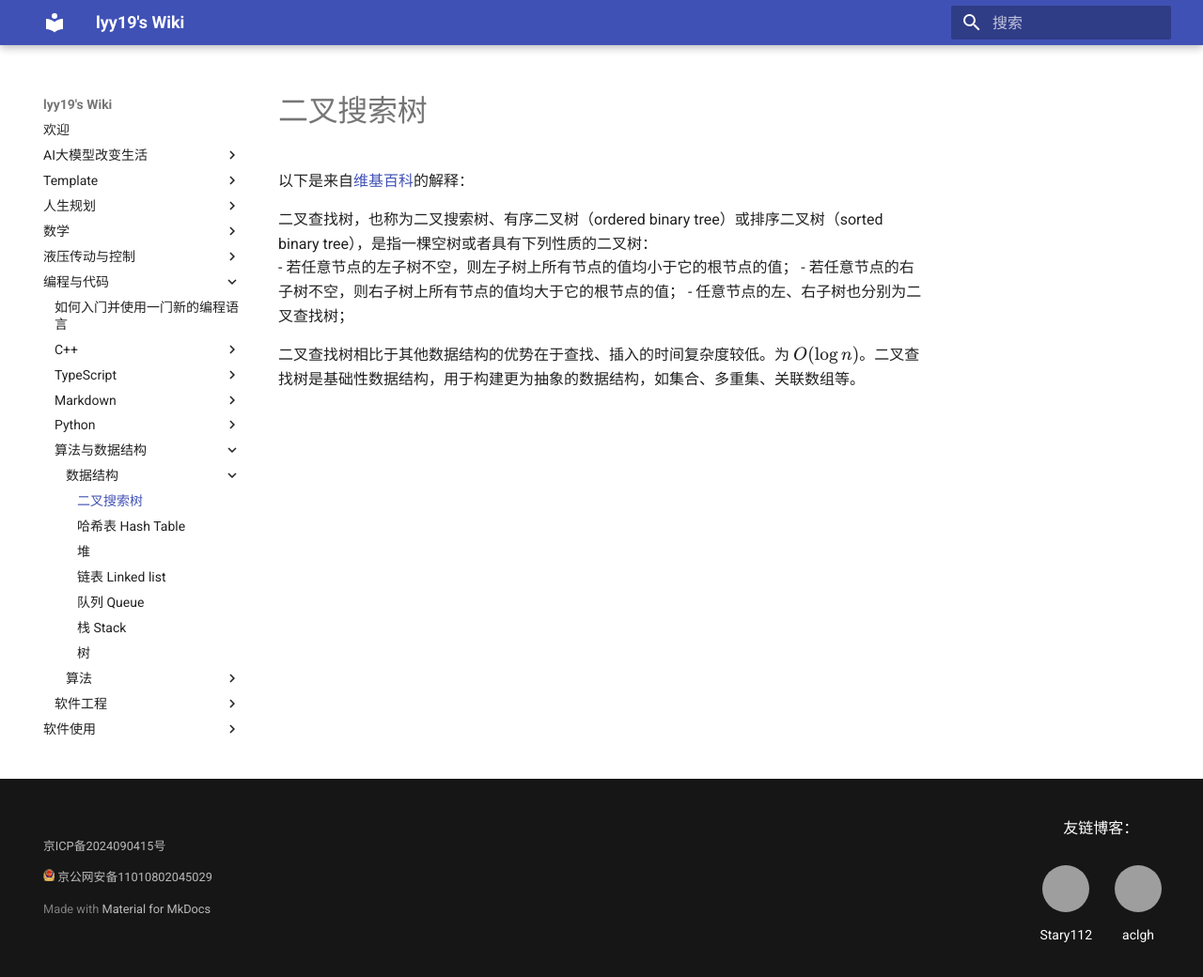
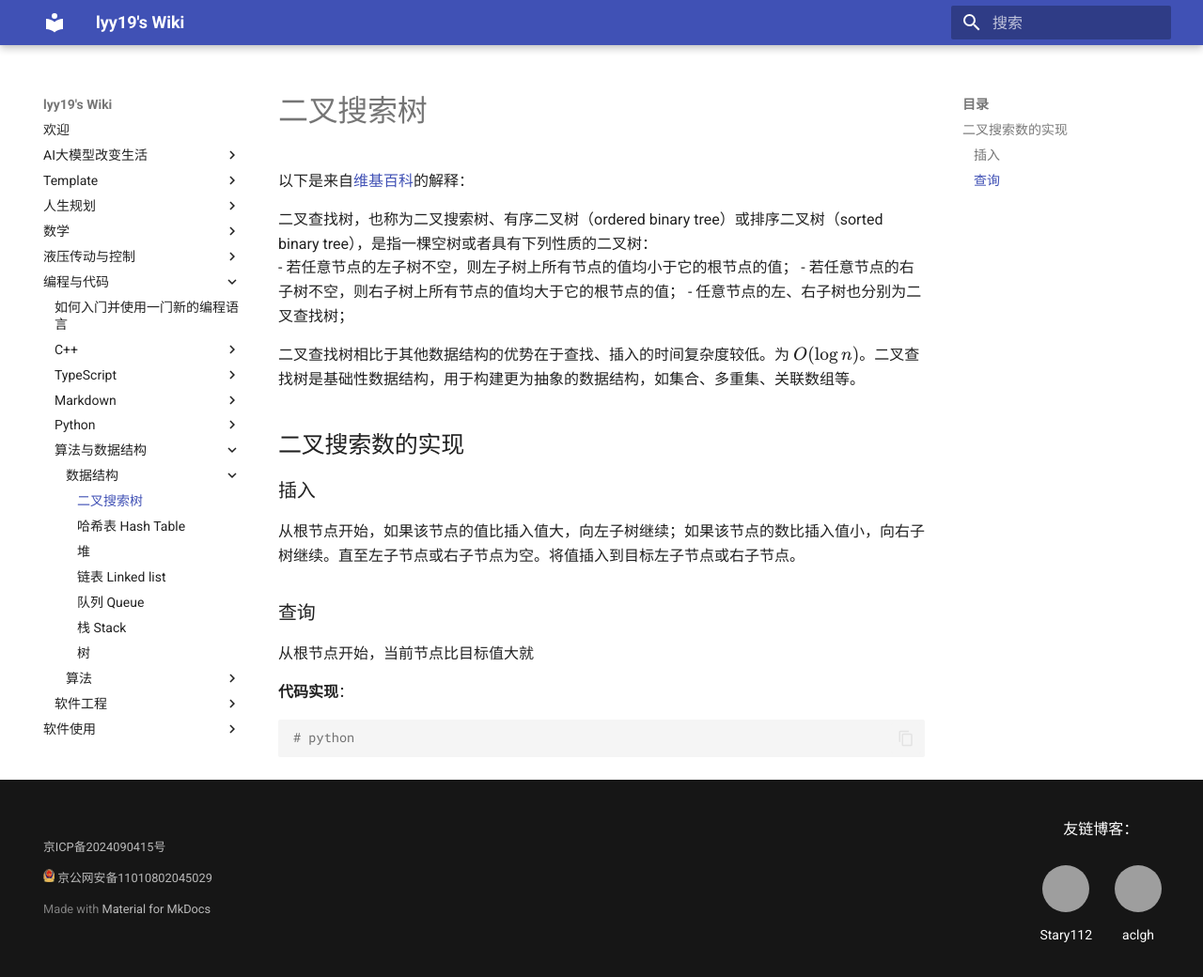
Before and after one commit to lyy1119/lyy1119.github.io, an MkDocs documentation site: the page built from docs/编程与代码/算法与数据结构/数据结构/binarySearchTree.md, in a window 1280 px wide and 1040 px high. Shown: the whole window at 94% size. Built offline with MkDocs 1.6.1 and Material for MkDocs 9.7.7, drawn with Linux system fonts in a browser that asks for light colours; grey boxes are pictures that could not be loaded.

Commit message:
write exp

````diff
--- a/docs/编程与代码/算法与数据结构/数据结构/binarySearchTree.md
+++ b/docs/编程与代码/算法与数据结构/数据结构/binarySearchTree.md
@@ -8,3 +8,19 @@
 - 任意节点的左、右子树也分别为二叉查找树；
 
 二叉查找树相比于其他数据结构的优势在于查找、插入的时间复杂度较低。为 \( O(\log n) \)。二叉查找树是基础性数据结构，用于构建更为抽象的数据结构，如集合、多重集、关联数组等。
+
+## 二叉搜索数的实现
+
+### 插入
+
+从根节点开始，如果该节点的值比插入值大，向左子树继续；如果该节点的数比插入值小，向右子树继续。直至左子节点或右子节点为空。将值插入到目标左子节点或右子节点。
+
+### 查询
+
+从根节点开始，当前节点比目标值大就
+
+
+**代码实现**：
+```python
+# python
+```
````
